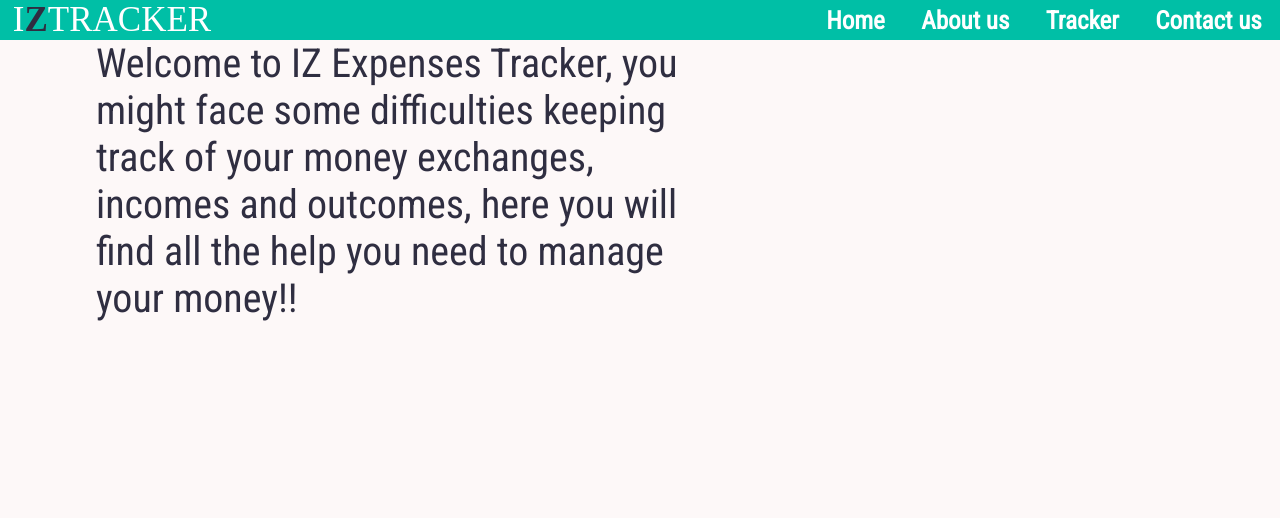
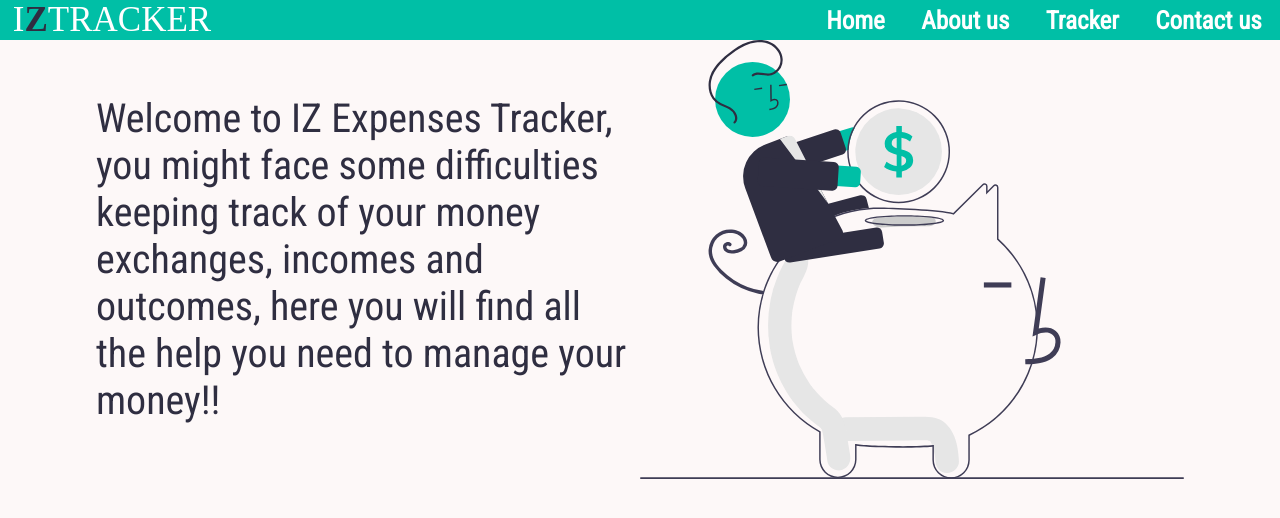
Before and after one commit to GSG-G9/IZ-Expenses-tracker, a React (Create React App) app: page / in a window 1280 px wide. Shown: the top 518 px of the page. Built offline with nearby package versions, Linux system fonts and the light colour scheme; the HTML template or start-up script is replaced by a standard one; a web font is replaced by a local one.

Commit message:
fixed piccow

```diff
--- a/src/pages/landingPage/landing.js
+++ b/src/pages/landingPage/landing.js
@@ -1,6 +1,7 @@
 import React from 'react';
 import NavBar from './NavBar';
 import '../../App.css';
+import piccow from './piccow.svg';
 
 const OurMission = () => {
   return (
@@ -12,6 +13,7 @@ const OurMission = () => {
           keeping track of your money exchanges, incomes and outcomes, here you
           will find all the help you need to manage your money!!
         </p>
+        <img src={piccow} alt="saver pig" />
       </section>
     </>
   );
```
Also changed, not shown: src/pages/landingPage/piccow.svg (renamed from undraw_Savings_re_eq4w.svg), 1 other file (tests, documents, lock files or other folders).
